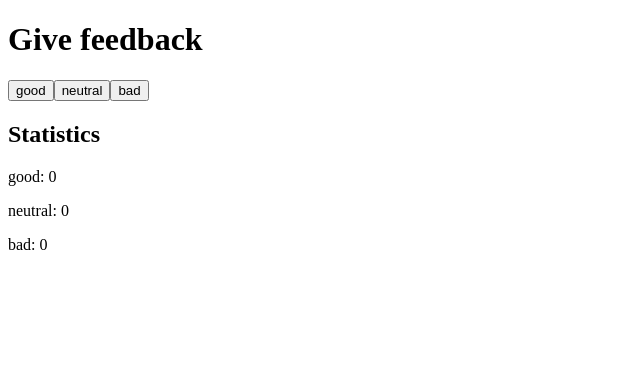
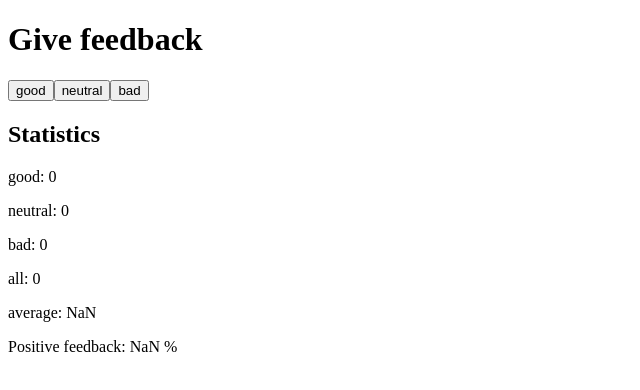
Before and after one commit to SGM-dev/FSO-Intro-to-React-and-JS, a React (Create React App) app in the folder unicafe_feedback/: page / in a window 1280 px wide. Shown: the top 390 px of the page, without its empty margins (0-640 px from the left). Built offline with nearby package versions, Linux system fonts and the light colour scheme.

Commit message:
Add more statistics

```diff
--- a/unicafe_feedback/src/App.js
+++ b/unicafe_feedback/src/App.js
@@ -4,10 +4,22 @@ const App = () => {
   const [good, setGood] = useState(0);
   const [neutral, setNeutral] = useState(0);
   const [bad, setBad] = useState(0);
+  const [all, setAll] = useState(0);
 
-  const handleGoodClick = () => setGood(good + 1);
-  const handleNeutralClick = () => setNeutral(neutral + 1);
-  const handleBadClick = () => setBad(bad + 1);
+  const handleGoodClick = () => {
+    setAll(all + 1);
+    setGood(good + 1);
+  };
+
+  const handleNeutralClick = () => {
+    setAll(all + 1);
+    setNeutral(neutral + 1);
+  };
+
+  const handleBadClick = () => {
+    setAll(all + 1);
+    setBad(bad + 1);
+  };
 
   return (
     <div>
@@ -19,6 +31,9 @@ const App = () => {
       <p>good: {good}</p>
       <p>neutral: {neutral}</p>
       <p>bad: {bad}</p>
+      <p>all: {all}</p>
+      <p>average: {(good - bad) / all}</p>
+      <p>Positive feedback: {good * (100/all)} % </p>
     </div>
   );
 };
```
